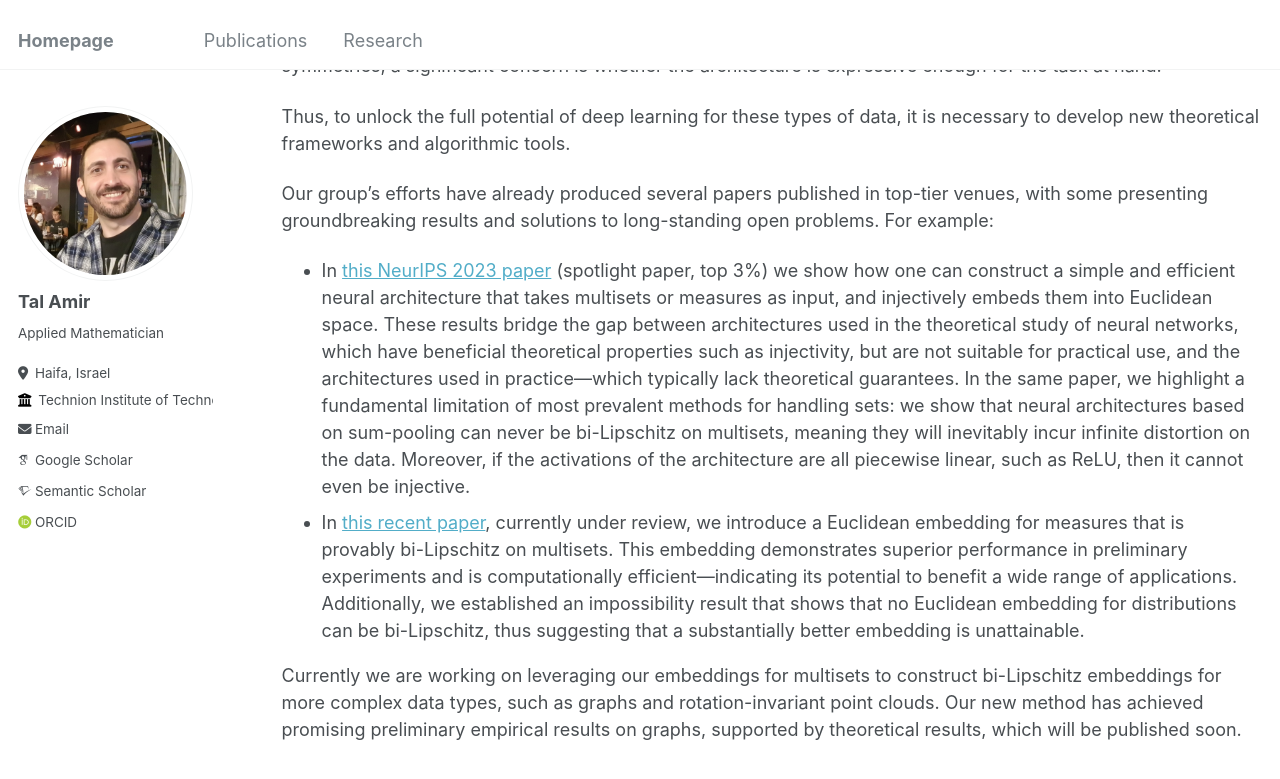
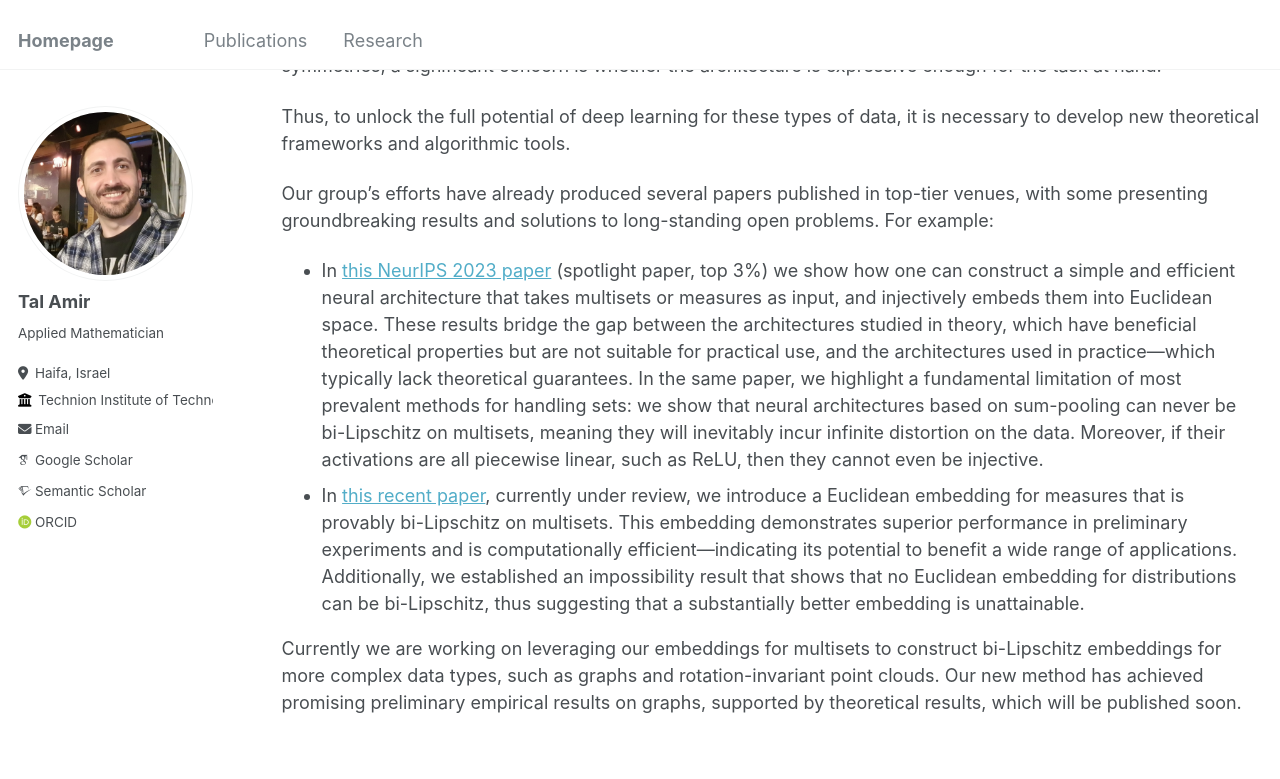
Before and after one commit to tal-amir/tal-amir.github.io, a Jekyll site: the page built from _pages/research.md, in a window 1280 px wide and 900 px high, scrolled down 494 px. Shown: the top 779 px of the window. Built offline with Jekyll 4.4.1, drawn with Linux system fonts in a browser that asks for light colours; some web fonts are replaced.

Commit message:
Update research.md

```diff
--- a/_pages/research.md
+++ b/_pages/research.md
@@ -19,7 +19,7 @@ Thus, to unlock the full potential of deep learning for these types of data, it
 
 Our group's efforts have already produced several papers published in top-tier venues, with some presenting groundbreaking results and solutions to long-standing open problems. For example:
 
-- In [this NeurIPS 2023 paper](https://tal-amir.github.io/publication/2023-12%20Neural%20Injective%20Functions) (spotlight paper, top 3%) we show how one can construct a simple and efficient neural architecture that takes multisets or measures as input, and injectively embeds them into Euclidean space. These results bridge the gap between architectures used in the theoretical study of neural networks, which have beneficial theoretical properties such as injectivity, but are not suitable for practical use, and the architectures used in practice—which typically lack theoretical guarantees. In the same paper, we highlight a fundamental limitation of most prevalent methods for handling sets: we show that neural architectures based on sum-pooling can never be bi-Lipschitz on multisets, meaning they will inevitably incur infinite distortion on the data. Moreover, if the activations of the architecture are all piecewise linear, such as ReLU, then it cannot even be injective.
+- In [this NeurIPS 2023 paper](https://tal-amir.github.io/publication/2023-12%20Neural%20Injective%20Functions) (spotlight paper, top 3%) we show how one can construct a simple and efficient neural architecture that takes multisets or measures as input, and injectively embeds them into Euclidean space. These results bridge the gap between the architectures studied in theory, which have beneficial theoretical properties but are not suitable for practical use, and the architectures used in practice—which typically lack theoretical guarantees. In the same paper, we highlight a fundamental limitation of most prevalent methods for handling sets: we show that neural architectures based on sum-pooling can never be bi-Lipschitz on multisets, meaning they will inevitably incur infinite distortion on the data. Moreover, if their activations are all piecewise linear, such as ReLU, then they cannot even be injective.
 - In [this recent paper](https://tal-amir.github.io/publication/2024-05%20Fourier%20Sliced-Wasserstein%20Embedding), currently under review, we introduce a Euclidean embedding for measures that is provably bi-Lipschitz on multisets. This embedding demonstrates superior performance in preliminary experiments and is computationally efficient—indicating its potential to benefit a wide range of applications. Additionally, we established an impossibility result that shows that no Euclidean embedding for distributions can be bi-Lipschitz, thus suggesting that a substantially better embedding is unattainable.
 
 Currently we are working on leveraging our embeddings for multisets to construct bi-Lipschitz embeddings for more complex data types, such as graphs and rotation-invariant point clouds. Our new method has achieved promising preliminary empirical results on graphs, supported by theoretical results, which will be published soon.
```
